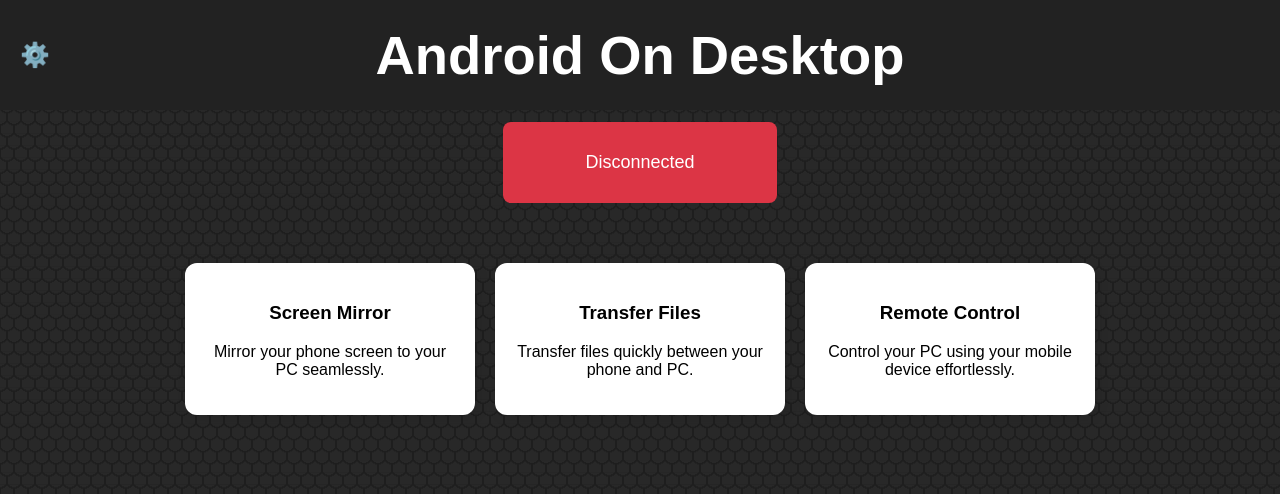
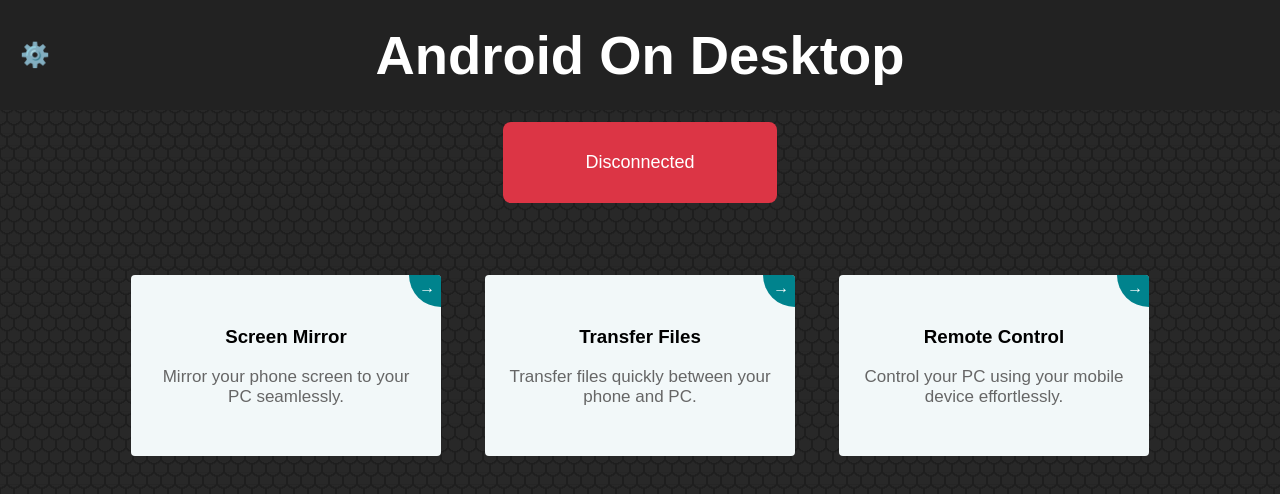
Before and after one commit to AOD-App/AOD-Desktop, a Vue app: page / in a window 1280 px wide. Shown: the top 494 px of the page. Built offline with nearby package versions, Linux system fonts and the light colour scheme.

Commit message:
updated cards

```diff
--- a/src/components/FeatureCards.vue
+++ b/src/components/FeatureCards.vue
@@ -1,9 +1,14 @@
 <template>
-  <div class="cards-container">
-    <div v-for="feature in features" :key="feature.title" class="card">
+  <div class="card">
+    <a v-for="feature in features" :key="feature.title" class="card1">
       <h3>{{ feature.title }}</h3>
       <p>{{ feature.description }}</p>
-    </div>
+      <div class="go-corner" href="#">
+        <div class="go-arrow">
+          →
+        </div>
+      </div>
+    </a>
   </div>
 </template>
 
@@ -16,7 +21,7 @@ const features = [
 </script>
 
 <style scoped>
-.cards-container {
+.card {
   display: flex;
   justify-content: center;
   flex-wrap: wrap;
@@ -24,21 +29,78 @@ const features = [
   margin-top: 30px;
   padding: 10px;
 }
-
-.card {
-  background: white;
-  padding: 20px;
-  border-radius: 12px;
-  box-shadow: 3px 3px 12px rgba(0, 0, 0, 0.1);
-  width: 250px;
-  text-align: center;
-  cursor: pointer;
-  transition: transform 0.3s ease-in-out, box-shadow 0.3s ease;
+.card p {
+  font-size: 17px;
+  font-weight: 400;
+  line-height: 20px;
+  color: #666;
 }
 
-.card:hover {
-  transform: translateY(-5px);
-  box-shadow: 5px 5px 15px rgba(0, 0, 0, 0.2);
+.card p.small {
+  font-size: 14px;
+}
+
+.go-corner {
+  display: flex;
+  align-items: center;
+  justify-content: center;
+  position: absolute;
+  width: 32px;
+  height: 32px;
+  overflow: hidden;
+  top: 0;
+  right: 0;
+  background-color: #00838d;
+  border-radius: 0 4px 0 32px;
+}
+
+.go-arrow {
+  margin-top: -4px;
+  margin-right: -4px;
+  color: white;
+  font-family: courier, sans;
+}
+
+.card1 {
+  display: block;
+  position: relative;
+  max-width: 262px;
+  background-color: #f2f8f9;
+  border-radius: 4px;
+  padding: 32px 24px;
+  margin: 12px;
+  text-decoration: none;
+  z-index: 0;
+  overflow: hidden;
+}
+
+.card1:before {
+  content: "";
+  position: absolute;
+  z-index: -1;
+  top: -16px;
+  right: -16px;
+  background: #00838d;
+  height: 32px;
+  width: 32px;
+  border-radius: 32px;
+  transform: scale(1);
+  transform-origin: 50% 50%;
+  transition: transform 0.25s ease-out;
+}
+
+.card1:hover:before {
+  transform: scale(21);
+}
+
+.card1:hover p {
+  transition: all 0.3s ease-out;
+  color: rgba(255, 255, 255, 0.8);
+}
+
+.card1:hover h3 {
+  transition: all 0.3s ease-out;
+  color: #fff;
 }
 
 @media (max-width: 768px) {
```
Also changed, not shown: pages/settings.tsx (deleted, +0 -65 lines), src/components/icons/IconCommunity.vue (deleted, +0 -7 lines), src/components/icons/IconDocumentation.vue (deleted, +0 -7 lines), src/components/icons/IconEcosystem.vue (deleted, +0 -7 lines), src/components/icons/IconSupport.vue (deleted, +0 -7 lines), src/components/icons/IconTooling.vue (deleted, +0 -19 lines).
